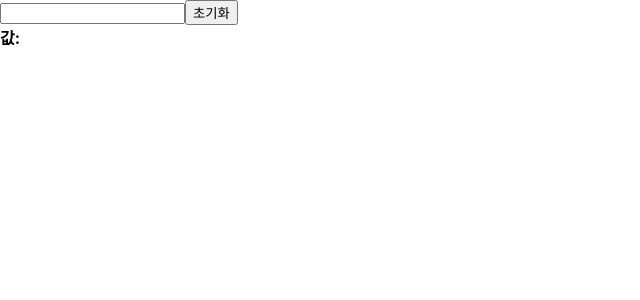
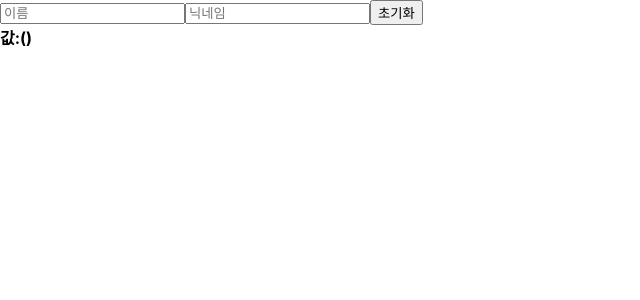
Before and after one commit to MyeonghoonNam/React-Practice-hook, a React (Create React App) app: page / in a window 1280 px wide. Shown: the top 300 px of the page, without its empty margins (0-640 px from the left). Built offline with nearby package versions, Linux system fonts and the light colour scheme.

Commit message:
1장 9(다중 input 상태 관리)

```diff
--- a/src/InputSample.js
+++ b/src/InputSample.js
@@ -1,22 +1,35 @@
 import React, {useState} from "react";
 
 function InputSample(){
-  const [text, setText] = useState('');
+  const [inputs, setInputs] = useState({
+    name:'',
+    nickname:''
+  });
+
+  const {name, nickname} = inputs;
 
   const onChange = (e) => {
-    setText(e.target.value);
+    const {value, name} = e.target;
+    setInputs({
+      ...inputs,
+      [name]:value
+    });
   };
 
-  const onReset = (e) => {
-    setText('');
+  const onReset = () => {
+    setInputs({
+      name:'',
+      nickname:''
+    })
   };
 
   return(
     <div>
-      <input onChange={onChange} value={text}/>
+      <input name="name" onChange={onChange} value={name} placeholder="이름"/>
+      <input name="nickname" onChange={onChange} value={nickname} placeholder="닉네임"/>
       <button onClick={onReset}>초기화</button>
       <div>
-        <b>값:{text}</b>
+        <b>값:{name}({nickname})</b>
       </div>
     </div>
   )
```
Also changed, not shown: 1 other file (tests, documents, lock files or other folders).
